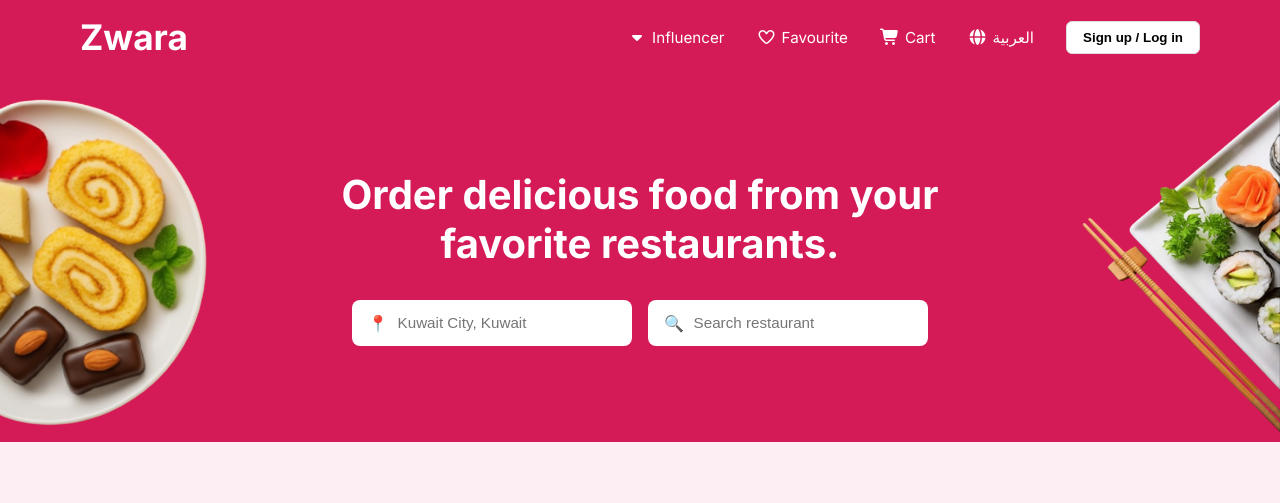
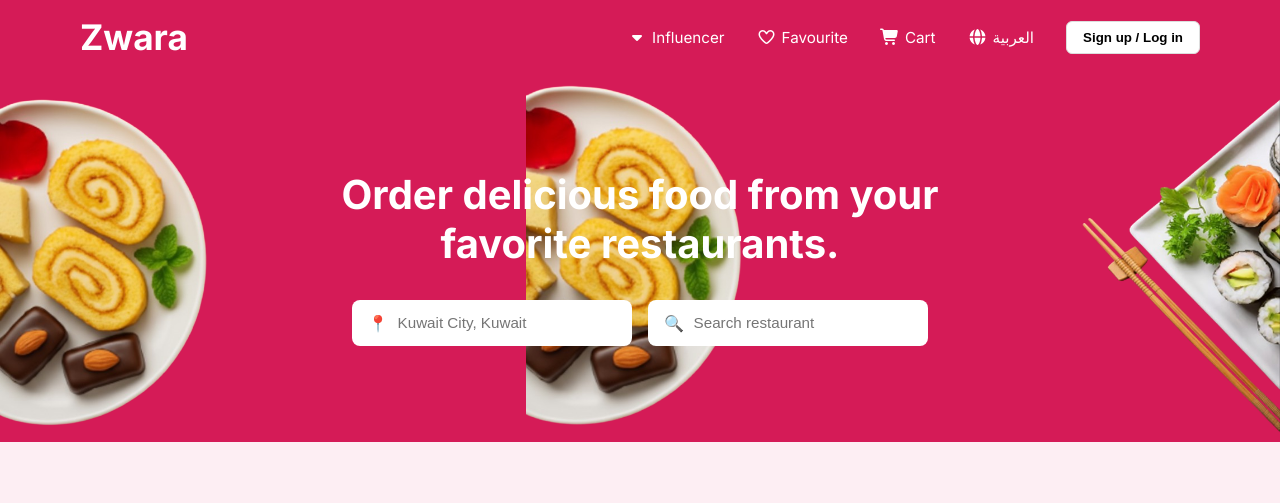
Before and after one commit to pawarswappy/assignmentnew1, a plain HTML site: page index.html in a window 1280 px wide. Shown: the top 503 px of the page. Drawn offline with nearby package versions, Linux system fonts and the light colour scheme; files whose address does not match are found by name.

Commit message:
Update style.css

```diff
--- a/style.css
+++ b/style.css
@@ -165,6 +165,11 @@ body {
   text-align: center;
   border: none;
   /* height: 55vh; */
+  background-image: url(" https://pawarswappy.github.io/assignmentnew1/full1-removebg-preview.png");
+  object-fit: cover;
+  background-position: center center;
+  background-repeat: no-repeat;
+  background-size: contain;
 }
 
 .hero h1 {
```
